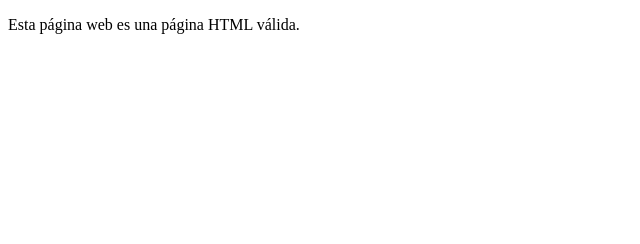
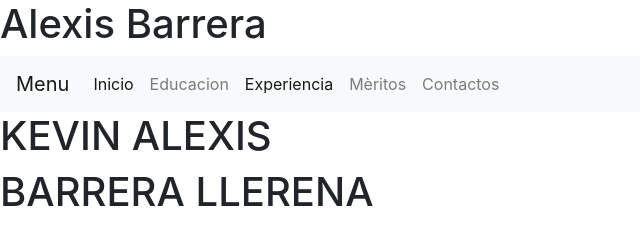
Before and after one commit to Alexis-VsCode/PracticaGit4A_BarreraKevin, a plain HTML site: page index.html in a window 1280 px wide. Shown: the whole page, without its empty margins (0-640 px from the left). Drawn offline with nearby package versions, Linux system fonts and the light colour scheme.

Commit message:
Se agrego Boostrap al proyecto,menu e informacion personal

```diff
--- a/index.html
+++ b/index.html
@@ -1,13 +1,53 @@
-<!DOCTYPE html>
-<html lang="es">
-<head>
-  <meta charset="utf-8">
-  <title>HTML</title>
-  <meta name="viewport" content="width=device-width, initial-scale=1.0">
-  <link rel="stylesheet" href="estilo.css">
-</head>
+<!doctype html>
+<html lang="en">
+  <head>
+    <!-- Required meta tags -->
+    <meta charset="utf-8">
+    <meta name="viewport" content="width=device-width, initial-scale=1, shrink-to-fit=no">
 
-<body>
-  <p>Esta página web es una página HTML válida.</p>
-</body>
-</html
+    <!-- Bootstrap CSS -->
+    <link rel="stylesheet" href="https://cdn.jsdelivr.net/npm/bootstrap@4.0.0/dist/css/bootstrap.min.css" integrity="sha384-Gn5384xqQ1aoWXA+058RXPxPg6fy4IWvTNh0E263XmFcJlSAwiGgFAW/dAiS6JXm" crossorigin="anonymous">
+
+    <title>MANEJO</title>
+  </head>
+  <body>
+    <h1>Alexis Barrera</h1>
+    <nav class="navbar navbar-expand-lg navbar-light bg-light">
+      <a class="navbar-brand" href="#">Menu</a>
+      <button class="navbar-toggler" type="button" data-toggle="collapse" data-target="#navbarSupportedContent" aria-controls="navbarSupportedContent" aria-expanded="false" aria-label="Toggle navigation">
+        <span class="navbar-toggler-icon"></span>
+      </button>
+
+      <div class="collapse navbar-collapse" id="navbarSupportedContent">
+        <ul class="navbar-nav mr-auto">
+          <li class="nav-item active">
+            <a class="nav-link" href="#">Inicio <span class="sr-only">(current)</span></a>
+          </li>
+          <li class="nav-item">
+            <a class="nav-link" href="#">Educacion</a>
+          </li>
+          <li class="nav-item active">
+            <a class="nav-link" href="#">Experiencia <span class="sr-only">(current)</span></a>
+          </li>
+          <li class="nav-item">
+            <a class="nav-link" href="#">Mèritos</a>
+          </li>
+          <li class="nav-item">
+            <a class="nav-link" href="#">Contactos</a>
+          </li>
+        </ul>
+
+      </div>
+    </nav>
+
+    <section>
+      <h1>KEVIN ALEXIS</h1>
+      <h1>BARRERA LLERENA</h1>
+    </section>
+    <!-- Optional JavaScript -->
+    <!-- jQuery first, then Popper.js, then Bootstrap JS -->
+    <script src="https://code.jquery.com/jquery-3.2.1.slim.min.js" integrity="sha384-KJ3o2DKtIkvYIK3UENzmM7KCkRr/rE9/Qpg6aAZGJwFDMVNA/GpGFF93hXpG5KkN" crossorigin="anonymous"></script>
+    <script src="https://cdn.jsdelivr.net/npm/popper.js@1.12.9/dist/umd/popper.min.js" integrity="sha384-ApNbgh9B+Y1QKtv3Rn7W3mgPxhU9K/ScQsAP7hUibX39j7fakFPskvXusvfa0b4Q" crossorigin="anonymous"></script>
+    <script src="https://cdn.jsdelivr.net/npm/bootstrap@4.0.0/dist/js/bootstrap.min.js" integrity="sha384-JZR6Spejh4U02d8jOt6vLEHfe/JQGiRRSQQxSfFWpi1MquVdAyjUar5+76PVCmYl" crossorigin="anonymous"></script>
+  </body>
+</html>
```
